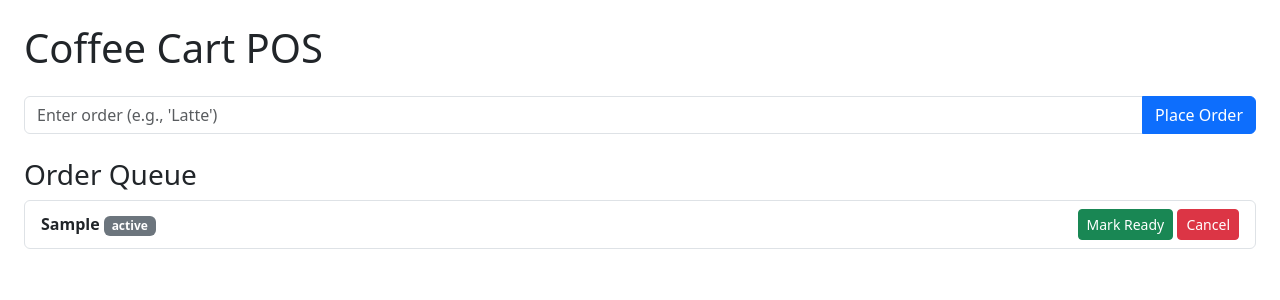
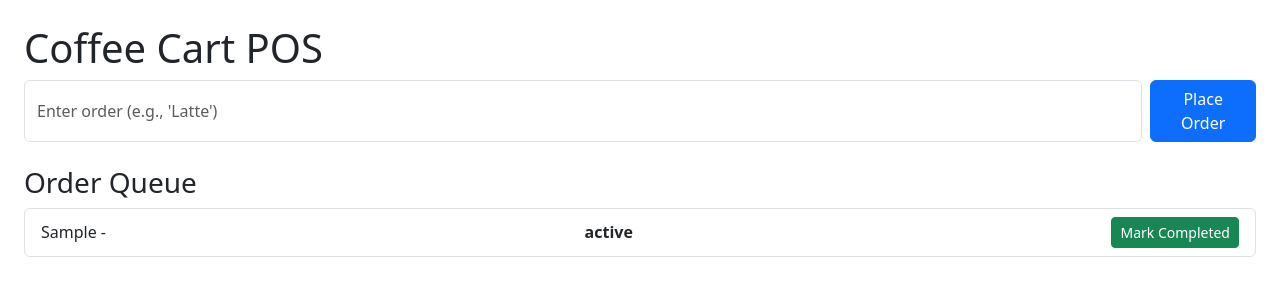
Before and after one commit to kyoussef777/st-marks-fiteer, a Flask app: page / in a window 1280 px wide. Shown: the top 300 px of the page. Run offline with Flask 3, Linux system fonts and the light colour scheme; tables that the repository leaves empty hold one stand-in row (values such as "Sample post").

Commit message:
Updating index.html

```diff
--- a/app/templates/index.html
+++ b/app/templates/index.html
@@ -1,36 +1,31 @@
 <!DOCTYPE html>
-<html>
+<html lang="en">
 <head>
+    <meta charset="UTF-8" />
     <title>Coffee Cart POS</title>
-    <link rel="stylesheet" href="https://cdn.jsdelivr.net/npm/bootstrap@5.3.0/dist/css/bootstrap.min.css">
+    <link href="https://cdn.jsdelivr.net/npm/bootstrap@5.3.0/dist/css/bootstrap.min.css" rel="stylesheet">
 </head>
 <body class="p-4">
-    <h1 class="mb-4">Coffee Cart POS</h1>
-    <form action="/add" method="post" class="mb-4">
-        <div class="input-group">
-            <input type="text" name="item" class="form-control" placeholder="Enter order (e.g., 'Latte')" required>
-            <button class="btn btn-primary" type="submit">Place Order</button>
-        </div>
+    <h1>Coffee Cart POS</h1>
+    <form action="{{ url_for('order') }}" method="post" class="mb-4 d-flex">
+        <input type="text" name="item" class="form-control me-2" placeholder="Enter order (e.g., 'Latte')" required />
+        <button class="btn btn-primary" type="submit">Place Order</button>
     </form>
 
     <h3>Order Queue</h3>
-    <div class="list-group">
-        {% for order in orders %}
-        <div class="list-group-item d-flex justify-content-between align-items-center">
-            <div>
-                <strong>{{ order.item }}</strong>
-                <span class="badge bg-secondary">{{ order.status }}</span>
-            </div>
-            <div>
-                {% if order.status != 'ready' %}
-                <a href="/update/{{ order.id }}/ready" class="btn btn-success btn-sm">Mark Ready</a>
-                {% endif %}
-                {% if order.status != 'cancelled' %}
-                <a href="/update/{{ order.id }}/cancelled" class="btn btn-danger btn-sm">Cancel</a>
-                {% endif %}
-            </div>
-        </div>
-        {% endfor %}
-    </div>
+    {% if orders %}
+        <ul class="list-group">
+            {% for order in orders %}
+            <li class="list-group-item d-flex justify-content-between align-items-center">
+                {{ order.item }} - <strong>{{ order.status }}</strong>
+                <form action="{{ url_for('update_status', order_id=order.id, status='completed') }}" method="post" style="margin:0;">
+                    <button class="btn btn-success btn-sm">Mark Completed</button>
+                </form>
+            </li>
+            {% endfor %}
+        </ul>
+    {% else %}
+        <p>No orders yet.</p>
+    {% endif %}
 </body>
 </html>
```
